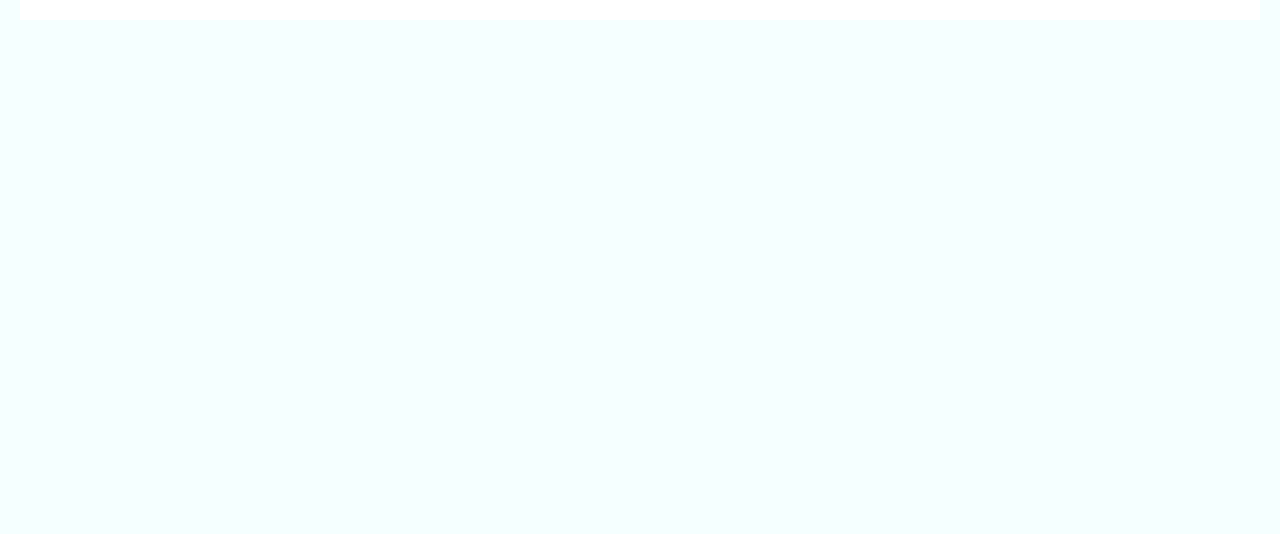
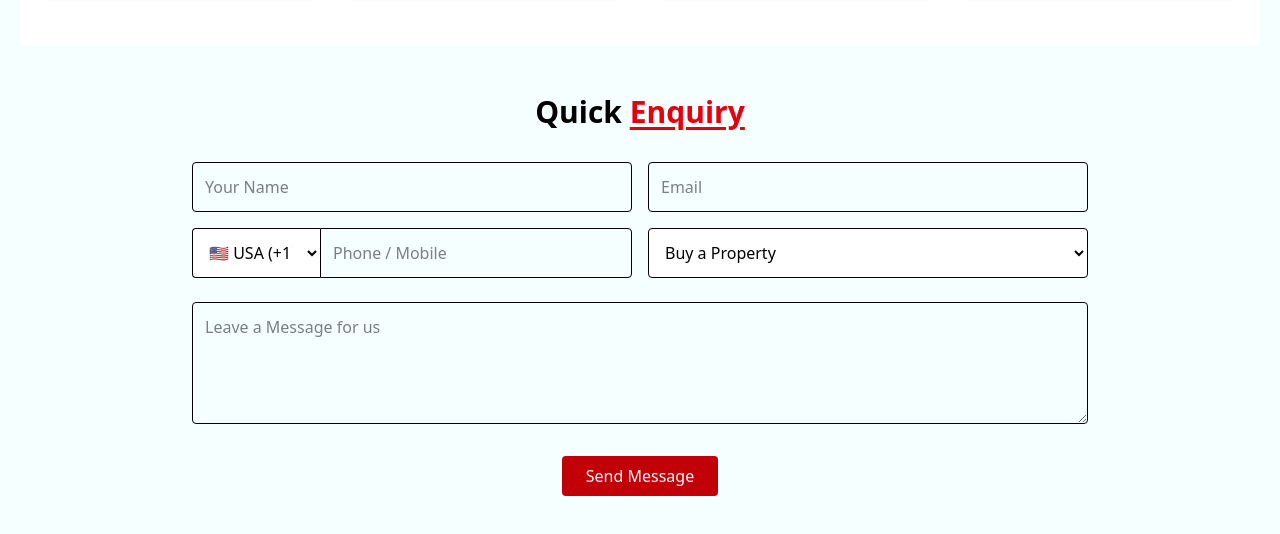
Before and after one commit to Abhixak/Pinnacle-Group-UK, a React (Vite) app: page / in a window 1280 px wide. Shown: the part 1336-1870 px from the top of the page. Before the commit the page ends 1376 px from the top, so only its background shows below. Built offline with nearby package versions, Linux system fonts and the light colour scheme.

Commit message:
Added services and enquiry sections

```diff
--- /dev/null
+++ b/src/Components/Enquire.jsx
@@ -0,0 +1,125 @@
+const EnquiryForm = () => {
+  return (
+    <div className="w-full flex justify-center items-center !px-5 !py-12">
+      <div className="w-full max-w-4xl text-center">
+        <h2 className="text-3xl font-bold !mb-8">
+          Quick{" "}
+          <span className="text-red-600 underline underline-offset-4">
+            Enquiry
+          </span>
+        </h2>
+
+        <form className="grid grid-cols-1 md:grid-cols-2 gap-4 text-left">
+          {/* Name */}
+          <input
+            type="text"
+            placeholder="Your Name"
+            className="border !p-3 rounded outline-none"
+            pattern="^[A-Za-z\s]+$"
+            title="Name should contain only letters and spaces"
+            required
+          />
+
+          {/* Email */}
+          <input
+            type="email"
+            placeholder="Email"
+            className="border !p-3 rounded outline-none"
+            required
+            pattern="[a-z0-9._%+-]+@[a-z0-9.-]+\.[a-z]{2,}$"
+          />
+
+          {/* Phone with country code */}
+          <div className="flex">
+            <select className="border border-r-0 !p-3 !w-[8em] rounded-l outline-none bg-white">
+              <option value="+1">🇺🇸 USA (+1)</option>
+              <option value="+91">🇮🇳 India (+91)</option>
+              <option value="+44">🇬🇧 UK (+44)</option>
+              <option value="+61">🇦🇺 Australia (+61)</option>
+              <option value="+81">🇯🇵 Japan (+81)</option>
+              <option value="+49">🇩🇪 Germany (+49)</option>
+              <option value="+33">🇫🇷 France (+33)</option>
+              <option value="+39">🇮🇹 Italy (+39)</option>
+              <option value="+86">🇨🇳 China (+86)</option>
+              <option value="+7">🇷🇺 Russia (+7)</option>
+              <option value="+971">🇦🇪 UAE (+971)</option>
+              <option value="+92">🇵🇰 Pakistan (+92)</option>
+              <option value="+880">🇧🇩 Bangladesh (+880)</option>
+              <option value="+94">🇱🇰 Sri Lanka (+94)</option>
+              <option value="+977">🇳🇵 Nepal (+977)</option>
+              <option value="+60">🇲🇾 Malaysia (+60)</option>
+              <option value="+63">🇵🇭 Philippines (+63)</option>
+              <option value="+66">🇹🇭 Thailand (+66)</option>
+              <option value="+62">🇮🇩 Indonesia (+62)</option>
+              <option value="+20">🇪🇬 Egypt (+20)</option>
+              <option value="+27">🇿🇦 South Africa (+27)</option>
+              <option value="+234">🇳🇬 Nigeria (+234)</option>
+              <option value="+254">🇰🇪 Kenya (+254)</option>
+              <option value="+213">🇩🇿 Algeria (+213)</option>
+              <option value="+598">🇺🇾 Uruguay (+598)</option>
+              <option value="+55">🇧🇷 Brazil (+55)</option>
+              <option value="+56">🇨🇱 Chile (+56)</option>
+              <option value="+57">🇨🇴 Colombia (+57)</option>
+              <option value="+52">🇲🇽 Mexico (+52)</option>
+              <option value="+34">🇪🇸 Spain (+34)</option>
+              <option value="+46">🇸🇪 Sweden (+46)</option>
+              <option value="+47">🇳🇴 Norway (+47)</option>
+              <option value="+48">🇵🇱 Poland (+48)</option>
+              <option value="+31">🇳🇱 Netherlands (+31)</option>
+              <option value="+358">🇫🇮 Finland (+358)</option>
+              <option value="+41">🇨🇭 Switzerland (+41)</option>
+              <option value="+43">🇦🇹 Austria (+43)</option>
+              <option value="+353">🇮🇪 Ireland (+353)</option>
+              <option value="+32">🇧🇪 Belgium (+32)</option>
+              <option value="+420">🇨🇿 Czech Republic (+420)</option>
+              <option value="+48">🇵🇱 Poland (+48)</option>
+              <option value="+351">🇵🇹 Portugal (+351)</option>
+              <option value="+90">🇹🇷 Turkey (+90)</option>
+              <option value="+82">🇰🇷 South Korea (+82)</option>
+              <option value="+84">🇻🇳 Vietnam (+84)</option>
+              <option value="+855">🇰🇭 Cambodia (+855)</option>
+              <option value="+95">🇲🇲 Myanmar (+95)</option>
+            </select>
+
+            <input
+              type="tel"
+              placeholder="Phone / Mobile"
+              className="border !p-3 rounded-r outline-none flex-1"
+              pattern="^[0-9]{10}$"
+              title="Enter valid mobile number"
+              maxLength="10"
+              required
+            />
+          </div>
+
+          {/* Dropdown - Service Type */}
+          <select className="border !p-3 rounded outline-none bg-white">
+            <option>Buy a Property</option>
+            <option>Sell a Property</option>
+            <option>Lease a Property</option>
+            <option>Loan Consultation</option>
+          </select>
+
+          {/* Message Box */}
+          <textarea
+            placeholder="Leave a Message for us"
+            className="border !p-3 rounded outline-none !mt-2 md:col-span-2"
+            rows={4}
+          ></textarea>
+
+          {/* Submit Button */}
+          <div className="md:col-span-2 !mt-4 flex justify-center">
+            <button
+              type="submit"
+              className="bg-red-700 text-white !px-6 !py-2 rounded hover:bg-red-800 transition"
+            >
+              Send Message
+            </button>
+          </div>
+        </form>
+      </div>
+    </div>
+  );
+};
+
+export default EnquiryForm;
--- a/src/Components/Header.jsx
+++ b/src/Components/Header.jsx
@@ -20,7 +20,7 @@ const Header = () => {
 
   return (
     <div className="w-full !px-5 !pt-5 bg-gradient-to-b from-[#afbccb] to-[#f5ffff]">
-      <div className="w-full flex justify-between items-center border-3 bg-[#f5ffff] border-[#324b4b] rounded-xl relative">
+      <div className="w-full flex justify-between items-center border-4 bg-[#f5ffff] border-[white] rounded-xl relative">
         {/* Logo */}
         <img
           src="/logo.png"
--- a/src/Pages/Home.jsx
+++ b/src/Pages/Home.jsx
@@ -1,3 +1,4 @@
+import EnquiryForm from "../Components/Enquire";
 import ServicesSection from "../Components/Services";
 
 const Home = () => {
@@ -26,13 +27,13 @@ const Home = () => {
         })}
       </div>
 
-      {/* View More Button */}
-      <div className="w-full mt-6 flex justify-center">
+      <div className="w-full !mt-6 flex justify-center text-center items-center">
         <button className="!px-6 !py-2 !mt-2 bg-blue-600 text-white rounded-lg hover:bg-blue-700 transition-colors duration-300">
           View More
         </button>
       </div>
       <ServicesSection />
+      <EnquiryForm />
     </div>
   );
 };
```
